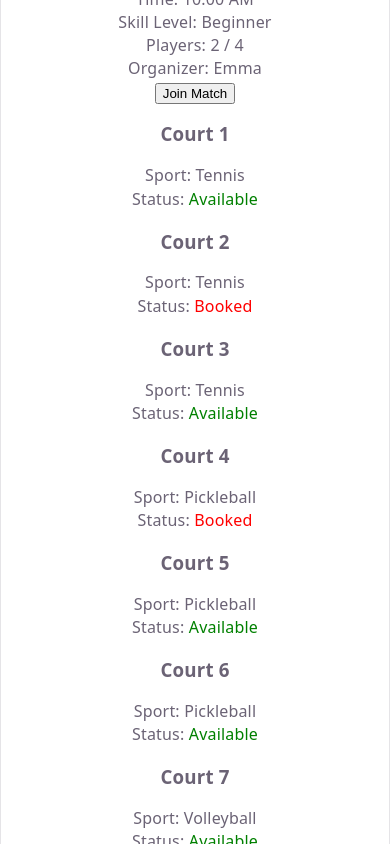
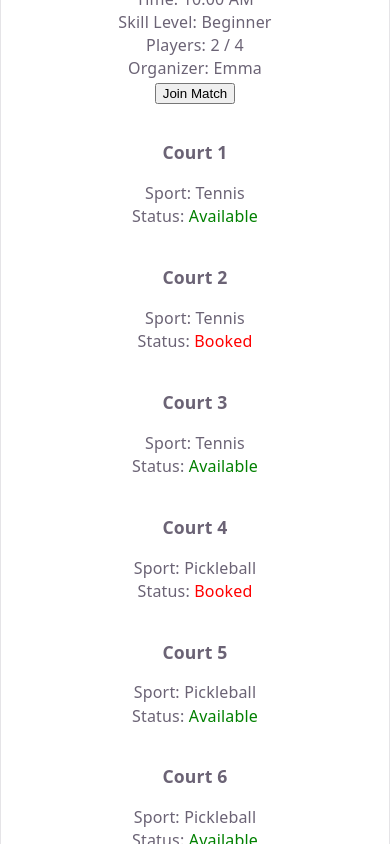
Before and after one commit to GAYATHRI-RAVADA-07/launchcode-unit1-final-project-GAYATHRI-R, a React (Vite) app: page / in a window 390 px wide. Shown: the part 4920-5764 px from the top of the page. Built offline with nearby package versions, Linux system fonts and the light colour scheme.

Commit message:
Add responsive court grid styling

```diff
--- a/src/App.css
+++ b/src/App.css
@@ -5,3 +5,26 @@
 .booked {
   color: red;
 }
+
+.court-grid {
+  display: grid;
+  grid-template-columns: repeat(3, 1fr);
+  gap: 20px;
+  margin-top: 20px;
+}
+
+.court-card h3 {
+  font-size: clamp(1.1rem, 2vw, 1.5rem);
+}
+
+@media (max-width: 900px) {
+  .court-grid {
+    grid-template-columns: repeat(2, 1fr);
+  }
+}
+
+@media (max-width: 600px) {
+  .court-grid {
+    grid-template-columns: 1fr;
+  }
+}
--- a/src/Components/CourtCard.jsx
+++ b/src/Components/CourtCard.jsx
@@ -1,6 +1,6 @@
 function CourtCard({ court }) {
   return (
-    <div>
+    <div className="court-card">
       <h3>{court.name}</h3>
 
       <p>Sport: {court.sport}</p>
--- a/src/Components/CourtList.jsx
+++ b/src/Components/CourtList.jsx
@@ -2,7 +2,7 @@ import CourtCard from "./CourtCard";
 
 function CourtList({ courts }) {
   return (
-    <div>
+    <div className="court-grid">
       {courts.map((court) => (
         <CourtCard key={court.id} court={court} />
       ))}
```
